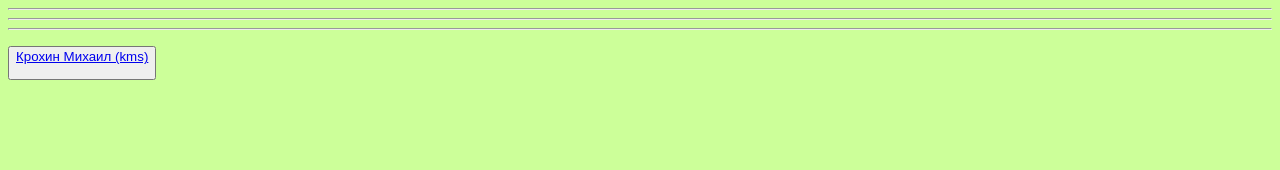
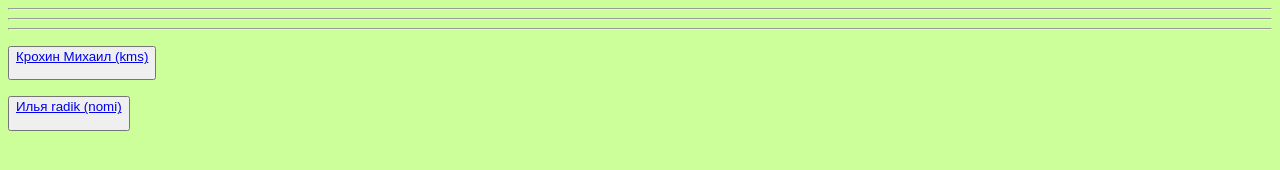
Before and after one commit to KROXASAE/Breni, a plain HTML site: page profils.html in a window 1280 px wide. Drawn offline with Linux system fonts and the light colour scheme.

Commit message:
Firts Upload

```diff
--- a/profils.html
+++ b/profils.html
@@ -16,5 +16,10 @@
          <a href="krohin.html"><Button>Крохин Михаил (kms) </a>
         </p>
         </footer>
+        <footer>
+            <p>
+             <a href="ilya.html"><Button>Илья radik (nomi) </a>
+            </p>
+            </footer>
 </body>
 </html>
```
